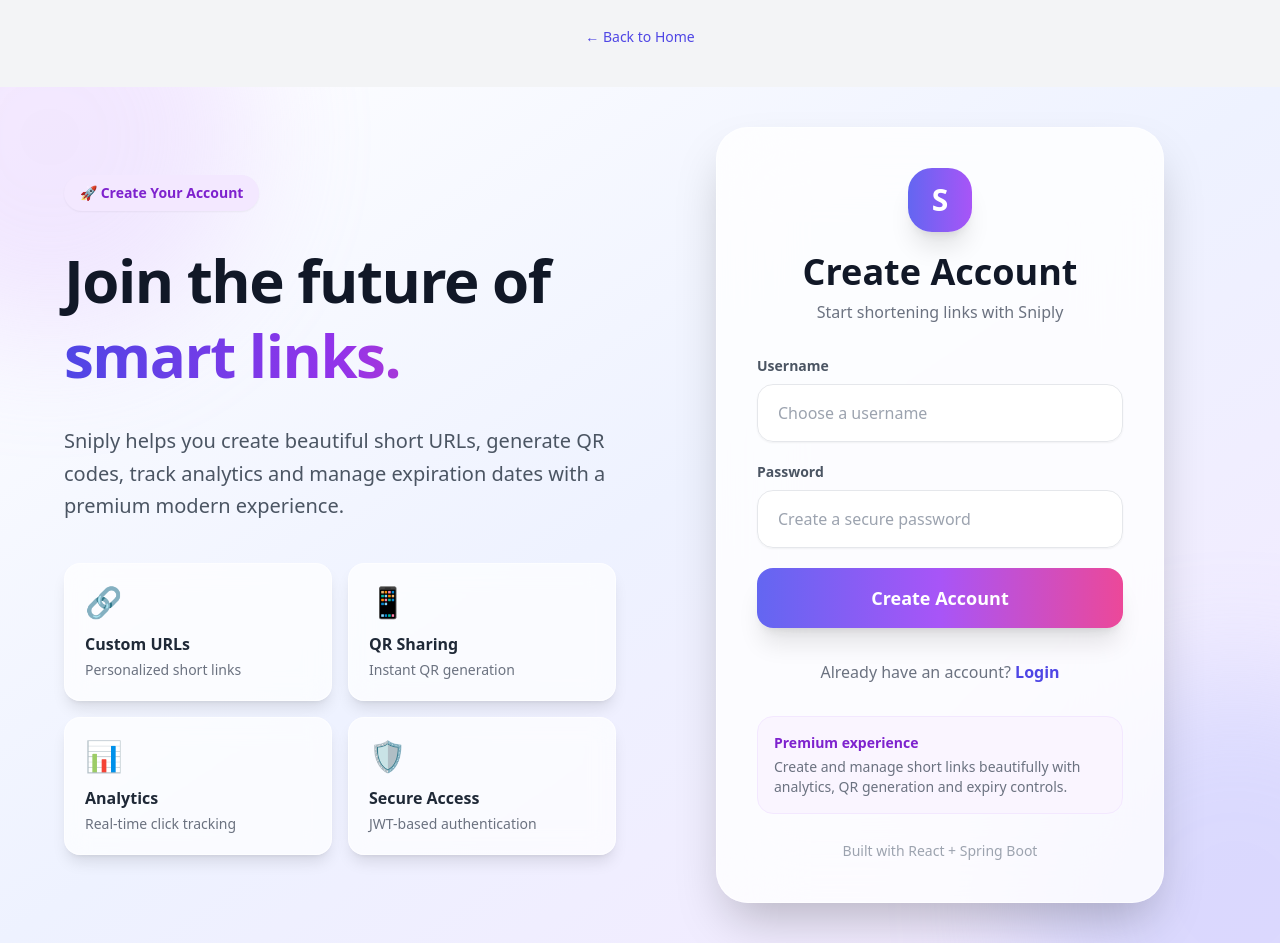
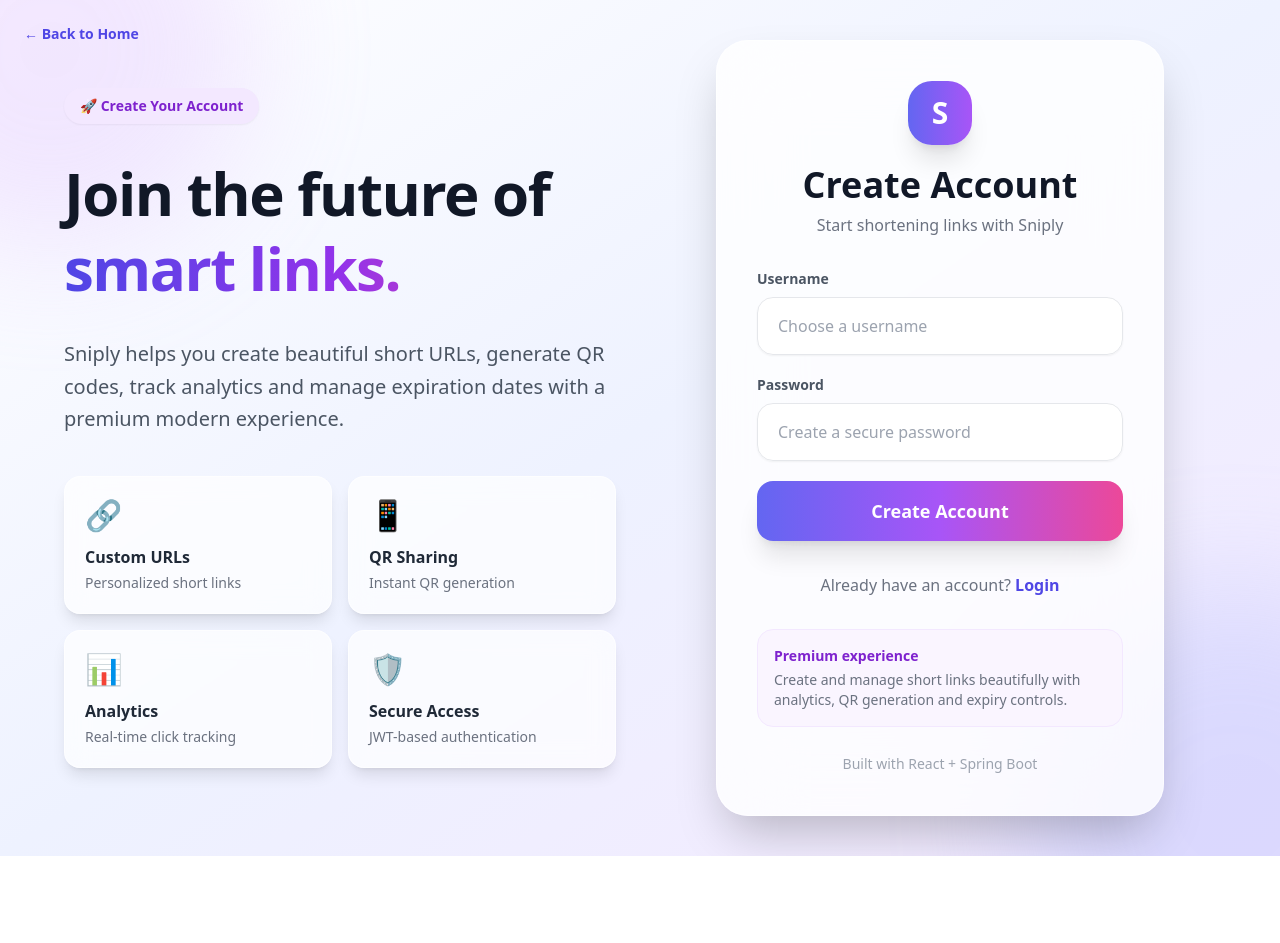
Before and after one commit to shivamkachawar/url-shortener-frontend, a React (Create React App) app: page / in a window 1280 px wide. Both pictures are taken after a click on the button "Get Started". After the commit the page ends 856 px from the top, so only its background shows below. Built offline with nearby package versions, Linux system fonts and the light colour scheme; no server answers.

Commit message:
Fixed Back To Home

```diff
--- a/src/App.js
+++ b/src/App.js
@@ -57,16 +57,14 @@
 
     <div className="min-h-screen bg-gray-100">
 
-      <div className="text-center py-6">
+<button
+  onClick={() => setShowHome(true)}
+  className="absolute top-5 left-5 sm:top-6 sm:left-6 z-50 text-indigo-600 hover:text-purple-600 transition text-sm font-semibold"
+>
 
-        <button
-          onClick={() => setShowHome(true)}
-          className="text-indigo-600 hover:underline text-sm mb-4"
-        >
-          ← Back to Home
-        </button>
+  ← Back to Home
 
-      </div>
+</button>
 
       {isLogin
         ? <Login setIsLoggedIn={setIsLoggedIn} setIsLogin={setIsLogin} />
```
